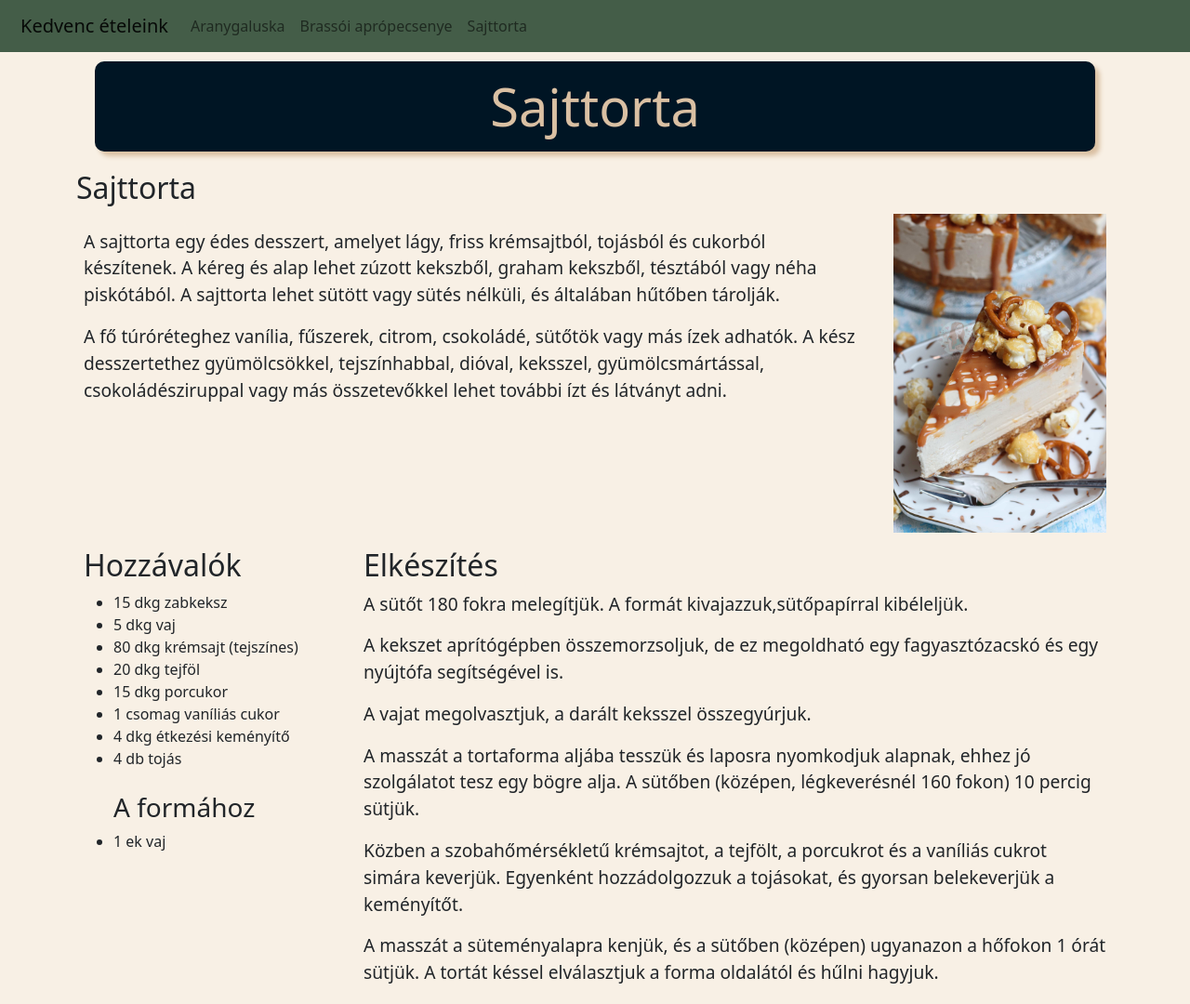
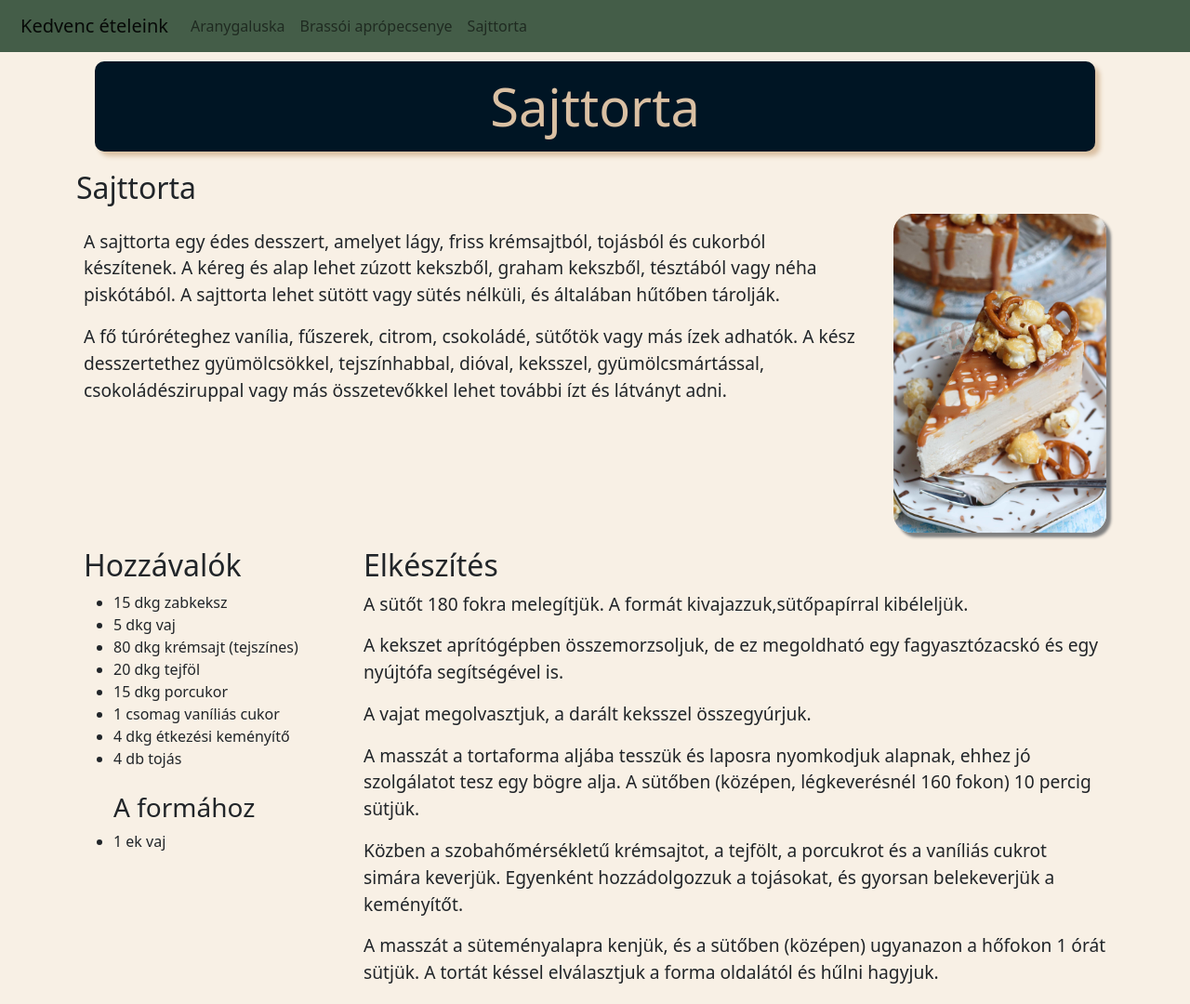
Before and after one commit to jovanovskiviktor/IKT_Projekt_1, a plain HTML site: page 1_projekt/Oldalak/Csabi/index.html in a window 1280 px wide. Shown: the top 1080 px of the page at 93% size. Drawn offline with nearby package versions, Linux system fonts and the light colour scheme.

Commit message:
style.css img border readded

```diff
--- a/1_projekt/Oldalak/css/style.css
+++ b/1_projekt/Oldalak/css/style.css
@@ -68,3 +68,10 @@ p{
 footer{
     margin-top: 125px;
 }
+
+img {
+    border-radius: 20px;
+    box-shadow: 5px 5px 3px grey;
+    max-height: 500px;
+    display: block;
+}
```
